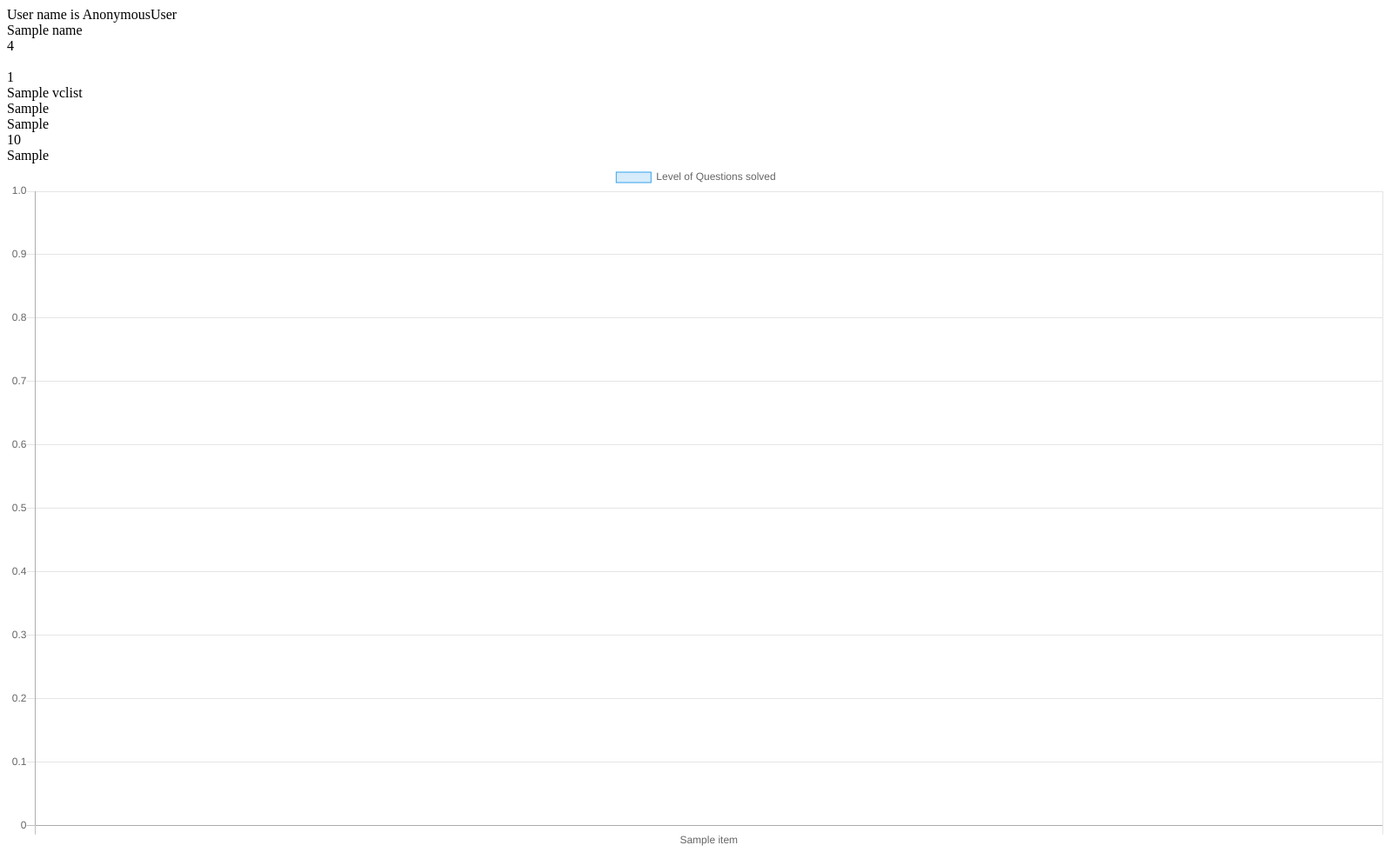
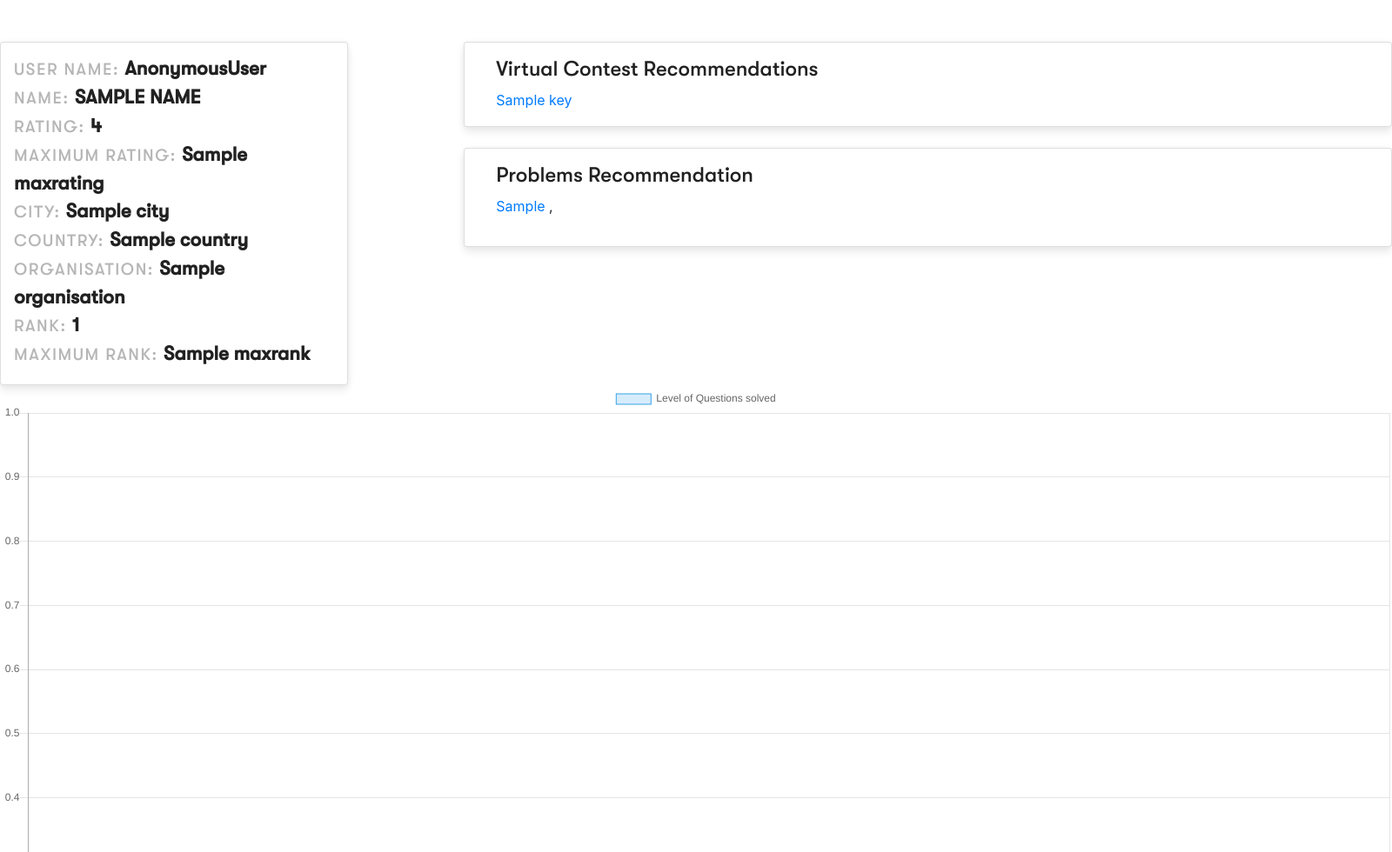
Before and after one commit to AnantShankhdhar/codeforces-crawler, a Django app: template userinfo/templates/userinfo/detail.html in a window 1600 px wide. Shown: the top 980 px of the page at 87% size. Run offline with Django 3.2, Linux system fonts and the light colour scheme; the template is opened without the code that fills it: most values are stand-ins (such as "Sample title", 1, 10 or a date in 2020); some libraries are stand-ins or nearby versions.

Commit message:
detail page css userinfo and VC, problems recommendation completed

```diff
--- a/userinfo/static/css/detail.css
+++ b/userinfo/static/css/detail.css
@@ -8,6 +8,47 @@
   font-style: normal;
 }
 
-@media screen and (min-width: 600px) {
+.card{
+  border-radius: 4px;
+  background: #fff;
+  box-shadow: 0 6px 10px rgba(0,0,0,.08), 0 0 6px rgba(0,0,0,.05);
+  transition: .3s transform cubic-bezier(.155,1.105,.295,1.12),.3s box-shadow,.3s -webkit-transform cubic-bezier(.155,1.105,.295,1.12);
+  padding: 14px 80px 18px 36px;
+  cursor: auto;
+}
+.wrapper{
+    width: 100rem;
+    margin: 0 auto;
+}
+.card:hover{
+  box-shadow: 0 10px 20px rgba(0,0,0,.12), 0 4px 8px rgba(0,0,0,.06);
+}
 
+.ques{
+  font-family: GT Walsheim Pro;
+  font-style: normal;
+  font-weight: normal;
+  font-size: 1.2rem;
+  line-height: 2rem;
+  letter-spacing: 0.08em;
+  text-transform: uppercase;
+  color: #B6B6B6
 }
+
+.ans{
+  font-family: GT Walsheim Pro;
+  font-style: normal;
+  font-weight: 700;
+  font-size: 1.4rem;
+  line-height: 2rem;
+  color: #212121;
+}
+
+.recommendation{
+  font-family: GT Walsheim Pro;
+  font-style: normal;
+  font-weight: 500;
+  font-size: 1.5rem;
+  line-height: 2rem;
+  color: #212121;
+}
--- a/userinfo/templates/userinfo/detail.html
+++ b/userinfo/templates/userinfo/detail.html
@@ -6,10 +6,12 @@
 <!--  <meta name="viewport" content="width=device-width, initial-scale=1, shrink-to-fit=no">-->
 <!--  <link rel="stylesheet" href="https://stackpath.bootstrapcdn.com/bootstrap/4.5.2/css/bootstrap.min.css"-->
 <!--    integrity="sha384-JcKb8q3iqJ61gNV9KGb8thSsNjpSL0n8PARn9HuZOnIxN0hoP+VmmDGMN5t9UJ0Z" crossorigin="anonymous">-->
-
-      <link rel="stylesheet" type="text/css" href="{% static 'css/detail.css' %}">
+      <link rel="stylesheet" href="{% static 'css/detail.css'%}" type="text/css">
       <!--title>{{user }} - {{ rank }}</title-->
       <script src="https://cdn.jsdelivr.net/npm/chart.js@2.8.0"></script>
+      <title>Welcome, {{ user }}</title>
+      <link rel="stylesheet" href="https://stackpath.bootstrapcdn.com/bootstrap/4.5.0/css/bootstrap.min.css" integrity="sha384-9aIt2nRpC12Uk9gS9baDl411NQApFmC26EwAOH8WgZl5MYYxFfc+NcPb1dKGj7Sk" crossorigin="anonymous">
+
 </head>
 
 <body>
@@ -44,26 +46,79 @@
 {% elif contests_given == False %}
     No contest given
 {% else %}
-    User name is {{ user }}
-    <br>
-    {{ name }}
-    <br>
-    {{ rating }}
-    <br>
-    <br>
-    {{ bestRank }}
-    <br>
-    {{VCList}}
-    <br>
-    {{RecentList}}
-    <br>
-    {{ProbRecommended}}
-    <br>
+<br><br>
+<div class="wrapper">
+  <div class="container-fluid">
+  <div class="row">
+    <div class="col-md-3 card">
+        <span class="info">
+          <p class="ques" style="display:inline">User name: </p>
+          <p class="ans" style="display:inline">{{ user }} </p>
+        </span>
+        <span class="info">
+          <p class="ques" style="display:inline">Name: </p>
+          <p class="ans" style="display:inline; text-transform: uppercase;">{{ name }} </p>
+        </span>
+        <span class="info">
+          <p class="ques" style="display:inline">Rating: </p>
+          <p class="ans" style="display:inline">{{ rating }} </p>
+        </span>
+        <span class="info">
+          <p class="ques" style="display:inline">Maximum Rating: </p>
+          <p class="ans" style="display:inline">{{ maxrating }} </p>
+        </span>
+        <span class="info">
+          <p class="ques" style="display:inline">city: </p>
+          <p class="ans" style="display:inline">{{ city }} </p>
+        </span>
+        <span class="info">
+          <p class="ques" style="display:inline">country: </p>
+          <p class="ans" style="display:inline">{{ country }} </p>
+        </span>
+        <span class="info">
+          <p class="ques" style="display:inline">organisation: </p>
+          <p class="ans" style="display:inline">{{ organisation }} </p>
+        </span>
+        <span class="info">
+          <p class="ques" style="display:inline">Rank: </p>
+          <p class="ans" style="display:inline">{{ rank }} </p>
+        </span>
+        <span class="info">
+          <p class="ques" style="display:inline">Maximum Rank: </p>
+          <p class="ans" style="display:inline">{{ maxrank }} </p>
+        </span>
 
-    {{TagListAvg}}
-    <br>
-    {{TagList}}
+    </div>
+    <div class="col-md-1">
 
+    </div>
+    <div class="col-md-8 ">
+      <div class="row card">
+        <h2 class="recommendation">Virtual Contest Recommendations</h2>
+        {% for key,value in VCList %}
+          <a href="https://codeforces.com/contestRegistration/{{value}}/virtual/true" style="display:inline">{{ key }}</a>
+        {% endfor %}
+
+      </div>
+      <br>
+      <div class="row card">
+        <h2 class="recommendation">Problems Recommendation</h2>
+
+          <p style="display:inline">
+            {% for i in ProbRecommended %}
+              <a href="https://codeforces.com/problemset/problem/{{i.1}}/{{i.2}}" style="display:inline">{{ i.0 }}</a> ,
+            {% endfor %}
+          </p>
+      </div>
+    </div>
+
+  </div>
+
+  <div class="row">
+
+  </div>
+</div>
+</div>
     <div class="TypeListcss">
         <canvas id="TypeList"  class="TypeListcss" width="400"></canvas>
     </div>
```
Also changed, not shown: userinfo/views.py (+6 -2 lines).
